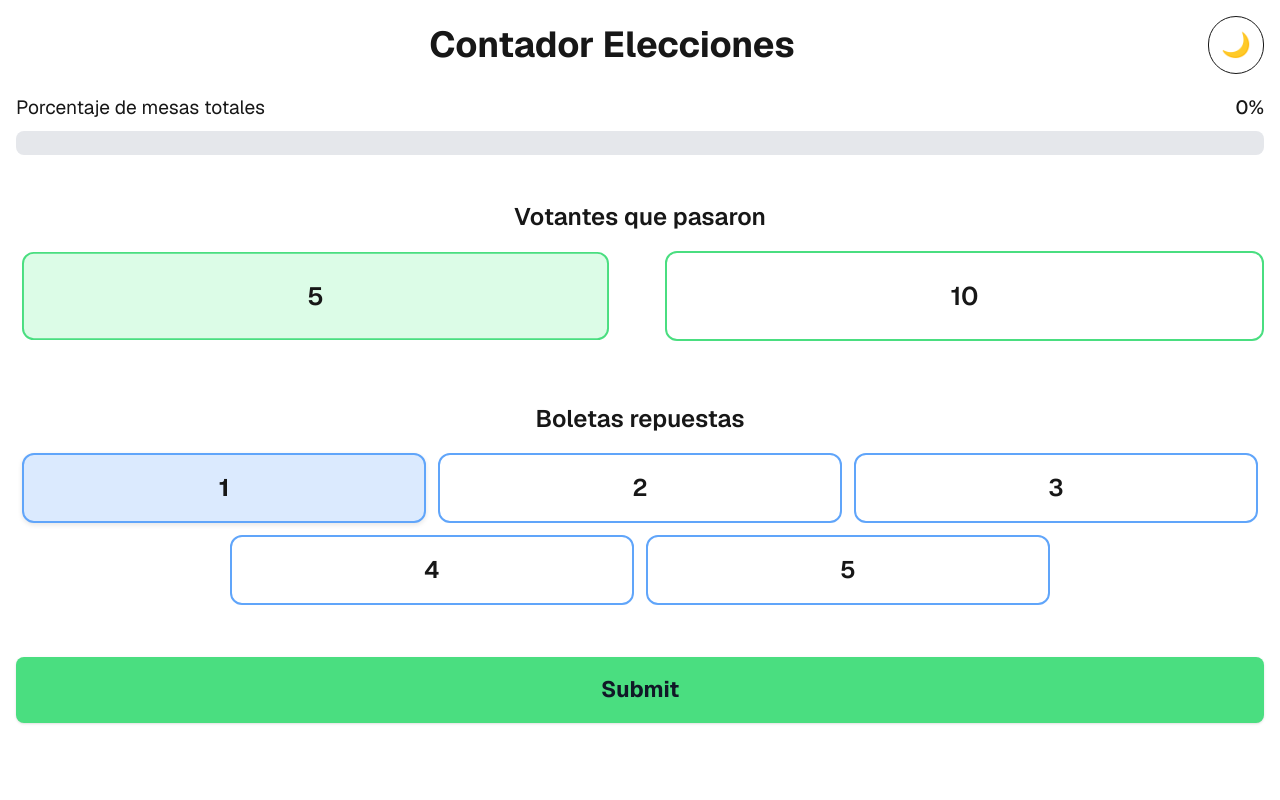
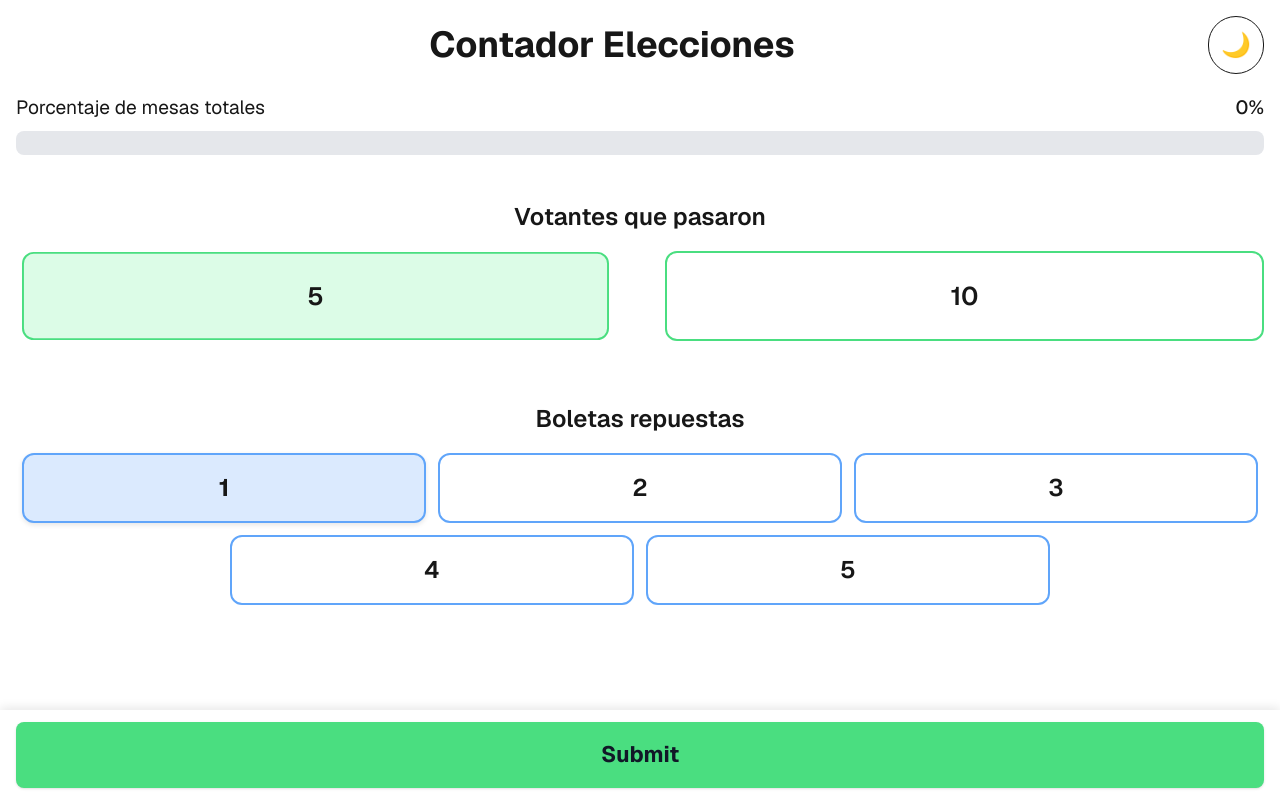
Before and after one commit to Gonzalopineiro/contador-elecciones, a Next.js app: page / in a window 1280 px wide. Built offline with nearby package versions, Linux system fonts and the light colour scheme; no server answers; the database is empty.

Commit message:
cambios generales

```diff
--- a/app/page.tsx
+++ b/app/page.tsx
@@ -135,11 +135,15 @@ export default function Home() {
     ))}
   </div>
 
-      {/* Botón submit */}
-      <button
-        className="mt-8 w-full py-4 font-bold rounded-lg cursor-pointer shadow btn-submit submit-button-larger"
-        disabled={isSubmitting || isLoading} // Desactivar el botón mientras se procesa o carga
-        onClick={async () => {
+  {/* Espacio para que el botón submit no tape el contenido */}
+  <div className="pb-16"></div>
+
+      {/* Botón submit - ahora en un contenedor fijo */}
+      <div className="submit-container">
+        <button
+          className="w-full py-4 font-bold rounded-lg cursor-pointer shadow btn-submit submit-button-larger"
+          disabled={isSubmitting || isLoading} // Desactivar el botón mientras se procesa o carga
+          onClick={async () => {
           // Evitar múltiples envíos
           if (isSubmitting) return;
 
@@ -179,6 +183,7 @@ export default function Home() {
       >
         {isSubmitting ? "Enviando..." : "Submit"}
       </button>
+      </div>
 
   {/* El porcentaje ahora se actualiza automáticamente */}
     </div>
--- a/app/styles.css
+++ b/app/styles.css
@@ -77,12 +77,13 @@ html, body {
   max-width: 100vw;
   height: 100vh;
   overflow: hidden;
-  padding: 1rem;
+  padding: 1rem 1rem 5rem;
   margin: 0 auto;
   display: flex;
   flex-direction: column;
   align-items: center;
   font-size: 1.2rem;
+  position: relative; /* Para permitir posicionamiento absoluto dentro */
 }
 
 .text-larger {
@@ -102,6 +103,19 @@ html, body {
 .submit-button-larger {
   font-size: 1.4rem;
   padding: 1rem 0;
+}
+
+/* Estilos para posición fija del botón de envío */
+.submit-container {
+  position: fixed;
+  bottom: 0;
+  left: 0;
+  right: 0;
+  width: 100%;
+  padding: 0.75rem 1rem;
+  background-color: var(--background);
+  z-index: 100;
+  box-shadow: 0 -2px 10px rgba(0,0,0,0.1);
 }
 
 .section-title {
```
